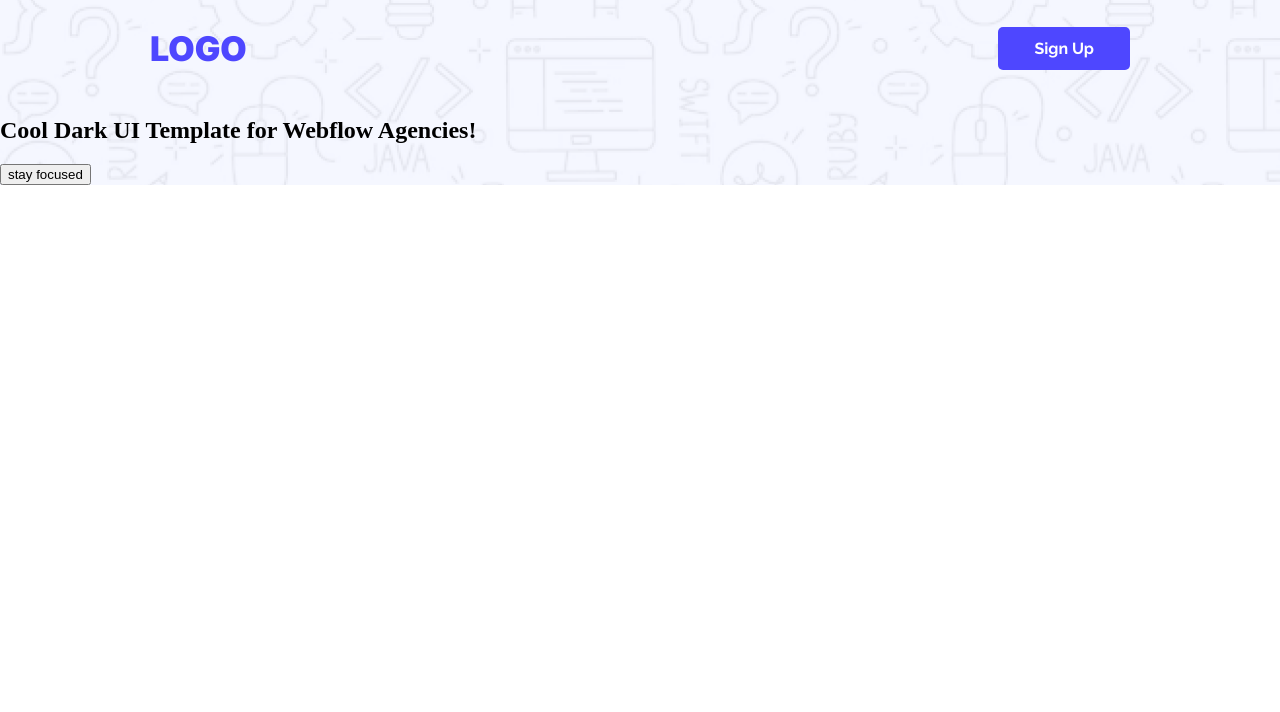
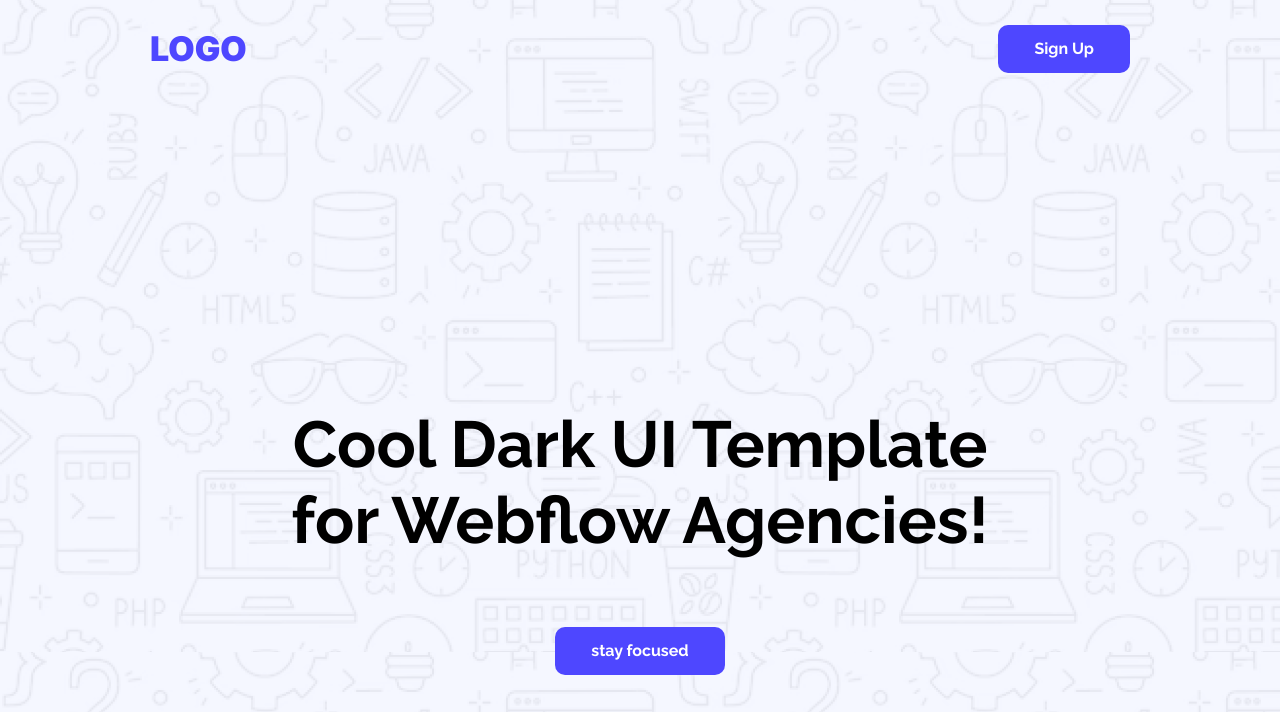
Before and after one commit to tanvir81/B12A01-landing-launchpad-main, a plain HTML site: page index.html in a window 1280 px wide. Drawn offline with Linux system fonts and the light colour scheme.

Commit message:
banner Part Done

```diff
--- a/index.html
+++ b/index.html
@@ -23,11 +23,13 @@
       <nav>
         <div class="navigation">
           <h2 class="logo">LOGO</h2>
-          <a href=""><button class="btn-header">Sign Up</button></a>
+          <a href=""><button class="btn-primery">Sign Up</button></a>
         </div>
         <div class="banner">
-          <h1>Cool Dark UI Template for Webflow Agencies!</h1>
-          <a class="btn-primary" href=""><button>stay focused</button></a>
+          <h1 class="banner-title">
+            Cool Dark UI Template for Webflow Agencies!
+          </h1>
+          <a href=""><button class="btn-primery">stay focused</button></a>
         </div>
       </nav>
     </header>
--- a/styles/style.css
+++ b/styles/style.css
@@ -39,13 +39,29 @@ body {
 .header {
   background-image: url("../Assets/Hero-bg.png");
 }
-.btn-header {
+.btn-primery {
   background-color: #4e47ff;
   border: none;
-  border-radius: 5px;
+  border-radius: 10px;
   font-family: "Raleway", sans-serif;
   font-weight: bold;
   color: white;
   font-size: 16px;
   padding: 12px 36px;
+  line-height: 150%;
 }
+
+/* Header Banner Patt */
+.banner {
+  padding: 309px 267.5px 152px 267.5px;
+  text-align: center;
+  font-family: "Raleway";
+  font-size: 65px;
+  font-weight: 700;
+}
+.banner-title {
+  font-family: "Raleway", sans-serif;
+  font-size: 65px;
+  font-weight: 700;
+  margin: 0 0 37px 0;
+}
```
